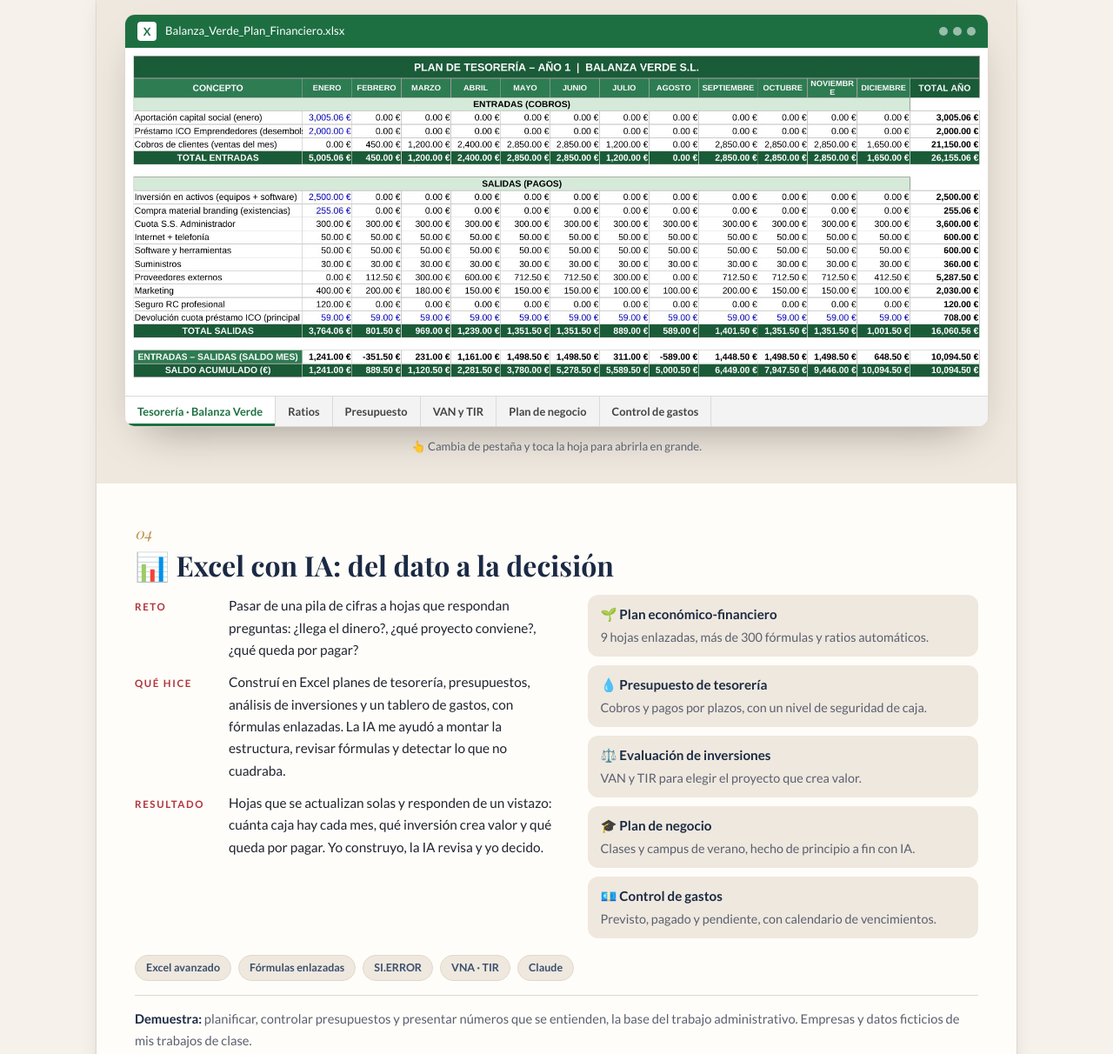
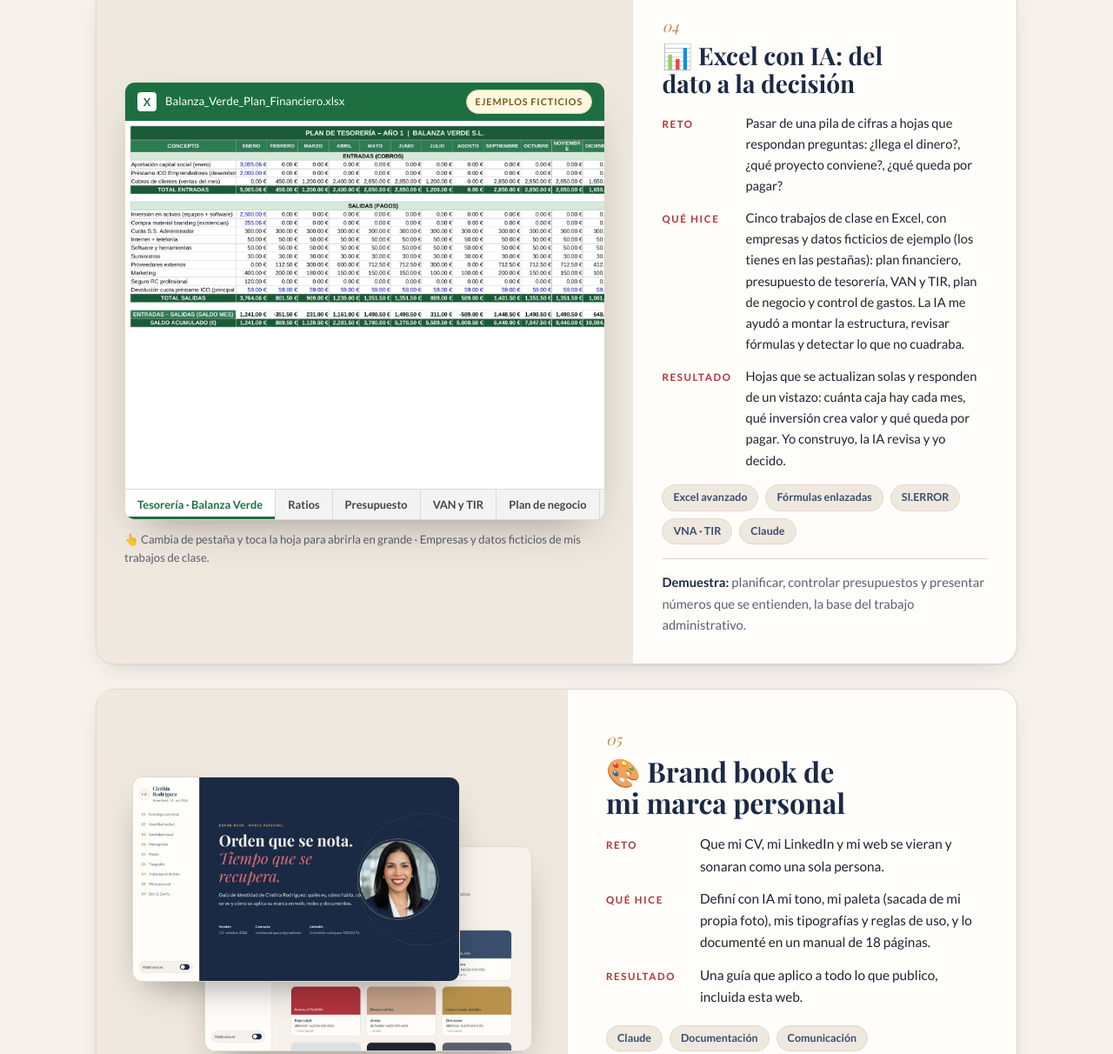
Before and after one commit to cinthiarodriguezr/Portafolio, a plain HTML site: page index.html in a window 1280 px wide. Shown: the part 5126-6338 px from the top of the page at 87% size. Drawn offline with nearby package versions, Linux system fonts and the light colour scheme; a web font is replaced by a local one.

Commit message:
Excel: hojas y texto lado a lado, y aviso de ejemplos ficticios
Co-Authored-By: Claude Opus 5.5 <noreply@anthropic.com>
Claude-Session: https://claude.ai/code/session_01NYGwNrTcxciZf4wBuknfsb

```diff
--- a/index.html
+++ b/index.html
@@ -224,14 +224,14 @@ section{padding:clamp(72px,10vw,112px) 0;border-bottom:1px solid var(--line)}
 
 
 /* EXCEL + IA */
-.project.wide{grid-template-columns:minmax(0,1fr)}.project.wide>*,.xcols>*{min-width:0}
+.project.wide{grid-template-columns:minmax(0,1.4fr) minmax(0,1fr)}.project.wide .body{padding:clamp(22px,2.6vw,34px)}.project.wide h3{font-size:clamp(1.4rem,2.2vw,1.75rem)}.project.wide .steps div{grid-template-columns:84px 1fr;font-size:.92rem}.project.wide>*,.xcols>*{min-width:0}
 .project.wide .visual{order:0!important;flex-direction:column;padding:clamp(16px,3vw,32px);min-height:0}
-.xwin{width:100%;background:#fff;border:1px solid var(--line);border-radius:12px;overflow:hidden;box-shadow:0 22px 50px -24px rgba(0,0,0,.4)}
+.xwin{position:relative;width:100%;background:#fff;border:1px solid var(--line);border-radius:12px;overflow:hidden;box-shadow:0 22px 50px -24px rgba(0,0,0,.4)}
 .xbar{display:flex;align-items:center;gap:10px;background:#1D6F42;color:#fff;padding:8px 14px;font-size:.82rem}
 .xlogo{font:700 .8rem var(--body);background:#fff;color:#1D6F42;width:22px;height:22px;border-radius:4px;display:grid;place-items:center}
 .xfile{flex:1;white-space:nowrap;overflow:hidden;text-overflow:ellipsis}
 .xdots{display:flex;gap:6px}.xdots i{width:10px;height:10px;border-radius:50%;background:rgba(255,255,255,.55)}
-.xbody{background:#fff;height:clamp(240px,34vw,400px);overflow:auto;position:relative}
+.xbody{background:#fff;height:clamp(260px,33vw,440px);overflow:auto;position:relative}
 .xp{display:none;height:100%}.xp.on{display:block}
 .xp a{display:block;cursor:zoom-in}
 .xp img{display:block;width:100%;min-width:620px;height:auto}
@@ -240,13 +240,15 @@ section{padding:clamp(72px,10vw,112px) 0;border-bottom:1px solid var(--line)}
 .xt{flex:none;border:0;border-right:1px solid #DADADA;background:transparent;font:600 .8rem var(--body);color:#444;padding:9px 14px;cursor:pointer;white-space:nowrap}
 .xt.on{background:#fff;color:#1D6F42;box-shadow:inset 0 -3px 0 #1D6F42}
 .xt:focus-visible{outline:2px solid var(--gold);outline-offset:-2px}
+.xdemo{flex:none;font-size:.68rem;font-weight:700;letter-spacing:.08em;text-transform:uppercase;background:#FFF7E0;color:#7A5A12;border:1px solid #E8D29A;padding:4px 10px;border-radius:999px}
+@media (max-width:520px){.xdemo{letter-spacing:0;font-size:.62rem;padding:3px 8px}}
 .xhint{margin:12px 0 0;font-size:.82rem;color:var(--muted)}
-.xcols{display:grid;grid-template-columns:1.1fr 1fr;gap:28px;margin-bottom:1.2rem}
+.xcols{display:grid;grid-template-columns:1fr;gap:16px;margin-bottom:1rem}
 .xcols .steps{margin:0;align-content:start}
-.xworks{list-style:none;margin:0;padding:0;display:grid;gap:10px}
-.xworks li{background:var(--surface-2);border-radius:12px;padding:10px 14px;font-size:.9rem;color:var(--muted)}
-.xworks b{display:block;color:var(--heading);font-size:.95rem;margin-bottom:2px}
-@media (max-width:860px){.xcols{grid-template-columns:1fr}}
+.xworks{list-style:none;margin:0;padding:0;display:flex;flex-wrap:wrap;gap:8px}
+.xworks li{background:var(--surface-2);border-radius:999px;padding:6px 12px;font-size:.82rem}
+.xworks b{color:var(--heading);font-weight:700}.xworks .d{display:none}
+@media (max-width:980px){.project.wide{grid-template-columns:minmax(0,1fr)}}
 /* LEARNING */
 .pillars{display:grid;grid-template-columns:repeat(3,1fr);gap:20px}
 .pillar{border-top:3px solid var(--gold);padding-top:18px}
@@ -515,7 +517,7 @@ footer .wrap{display:flex;flex-wrap:wrap;justify-content:space-between;gap:10px}
     <article class="project wide" id="p-excel">
       <div class="visual">
         <div class="xwin">
-          <div class="xbar"><span class="xlogo">X</span><span class="xfile" id="xfile">Balanza_Verde_Plan_Financiero.xlsx</span><span class="xdots"><i></i><i></i><i></i></span></div>
+          <div class="xbar"><span class="xlogo">X</span><span class="xfile" id="xfile">Balanza_Verde_Plan_Financiero.xlsx</span><span class="xdemo">Ejemplos ficticios</span></div>
           <div class="xbody"><div class="xp on" data-k="tes"><a href="excel-tesoreria-balanza.jpg" target="_blank" rel="noopener" title="Abrir la hoja en grande"><img src="excel-tesoreria-balanza.jpg" alt="Plan de tesorería a 12 meses de la empresa simulada Balanza Verde" loading="lazy"></a></div><div class="xp" data-k="rat"><a href="excel-ratios-balanza.jpg" target="_blank" rel="noopener" title="Abrir la hoja en grande"><img src="excel-ratios-balanza.jpg" alt="Análisis con fondo de maniobra y ratios financieros y de rentabilidad" loading="lazy"></a></div><div class="xp" data-k="pre"><a href="excel-presupuesto.jpg" target="_blank" rel="noopener" title="Abrir la hoja en grande"><img src="excel-presupuesto.jpg" alt="Presupuesto de tesorería de cuatro meses con nivel de seguridad" loading="lazy"></a></div><div class="xp" data-k="van"><a href="excel-van-tir.jpg" target="_blank" rel="noopener" title="Abrir la hoja en grande"><img src="excel-van-tir.jpg" alt="Comparación de dos proyectos de inversión con VAN y TIR" loading="lazy"></a></div><div class="xp" data-k="neg"><a href="excel-plan-negocio.jpg" target="_blank" rel="noopener" title="Abrir la hoja en grande"><img src="excel-plan-negocio.jpg" alt="Plan de tesorería del plan de negocio de clases y campus de verano" loading="lazy"></a></div><div class="xp xp-g" data-k="gas"><span class="tag-demo">Datos de ejemplo</span><div class="gastos" >
           <div class="row1">
             <svg width="76" height="76" viewBox="0 0 76 76"><circle cx="38" cy="38" r="30" fill="none" stroke="var(--surface-2)" stroke-width="9"/><circle cx="38" cy="38" r="30" fill="none" stroke="#2E6B4E" stroke-width="9" stroke-linecap="round" stroke-dasharray="122 189" transform="rotate(-90 38 38)"/><text x="38" y="43" text-anchor="middle" font-family="Playfair Display,serif" font-weight="700" font-size="15" fill="var(--heading)">65%</text></svg>
@@ -531,7 +533,7 @@ footer .wrap{display:flex;flex-wrap:wrap;justify-content:space-between;gap:10px}
         </div></div></div>
           <div class="xtabs" role="group" aria-label="Elige una hoja"><button type="button" class="xt on" data-k="tes" data-f="Balanza_Verde_Plan_Financiero.xlsx" aria-pressed="true">Tesorería · Balanza Verde</button><button type="button" class="xt" data-k="rat" data-f="Balanza_Verde_Plan_Financiero.xlsx" aria-pressed="false">Ratios</button><button type="button" class="xt" data-k="pre" data-f="Presupuesto_tesoreria.xls" aria-pressed="false">Presupuesto</button><button type="button" class="xt" data-k="van" data-f="Evaluacion_inversiones.xls" aria-pressed="false">VAN y TIR</button><button type="button" class="xt" data-k="neg" data-f="Plan_de_negocio.xlsx" aria-pressed="false">Plan de negocio</button><button type="button" class="xt" data-k="gas" data-f="Tablero_de_gastos" aria-pressed="false">Control de gastos</button></div>
         </div>
-        <p class="xhint">👆 Cambia de pestaña y toca la hoja para abrirla en grande.</p>
+        <p class="xhint">👆 Cambia de pestaña y toca la hoja para abrirla en grande · Empresas y datos ficticios de mis trabajos de clase.</p>
       </div>
       <div class="body">
         <span class="num">04</span>
@@ -539,19 +541,12 @@ footer .wrap{display:flex;flex-wrap:wrap;justify-content:space-between;gap:10px}
         <div class="xcols">
           <div class="steps">
             <div><span class="k">Reto</span><span>Pasar de una pila de cifras a hojas que respondan preguntas: ¿llega el dinero?, ¿qué proyecto conviene?, ¿qué queda por pagar?</span></div>
-            <div><span class="k">Qué hice</span><span>Construí en Excel planes de tesorería, presupuestos, análisis de inversiones y un tablero de gastos, con fórmulas enlazadas. La IA me ayudó a montar la estructura, revisar fórmulas y detectar lo que no cuadraba.</span></div>
+            <div><span class="k">Qué hice</span><span>Cinco trabajos de clase en Excel, con empresas y datos ficticios de ejemplo (los tienes en las pestañas): plan financiero, presupuesto de tesorería, VAN y TIR, plan de negocio y control de gastos. La IA me ayudó a montar la estructura, revisar fórmulas y detectar lo que no cuadraba.</span></div>
             <div><span class="k">Resultado</span><span>Hojas que se actualizan solas y responden de un vistazo: cuánta caja hay cada mes, qué inversión crea valor y qué queda por pagar. Yo construyo, la IA revisa y yo decido.</span></div>
           </div>
-          <ul class="xworks">
-            <li><b>🌱 Plan económico-financiero</b>9 hojas enlazadas, más de 300 fórmulas y ratios automáticos.</li>
-            <li><b>💧 Presupuesto de tesorería</b>Cobros y pagos por plazos, con un nivel de seguridad de caja.</li>
-            <li><b>⚖️ Evaluación de inversiones</b>VAN y TIR para elegir el proyecto que crea valor.</li>
-            <li><b>🎓 Plan de negocio</b>Clases y campus de verano, hecho de principio a fin con IA.</li>
-            <li><b>💶 Control de gastos</b>Previsto, pagado y pendiente, con calendario de vencimientos.</li>
-          </ul>
         </div>
         <div class="chips"><span class="chip">Excel avanzado</span><span class="chip">Fórmulas enlazadas</span><span class="chip">SI.ERROR</span><span class="chip">VNA · TIR</span><span class="chip">Claude</span></div>
-        <p class="proves"><b>Demuestra:</b> planificar, controlar presupuestos y presentar números que se entienden, la base del trabajo administrativo. <span class="muted">Empresas y datos ficticios de mis trabajos de clase.</span></p>
+        <p class="proves"><b>Demuestra:</b> planificar, controlar presupuestos y presentar números que se entienden, la base del trabajo administrativo. </p>
       </div>
     </article>
 
```
